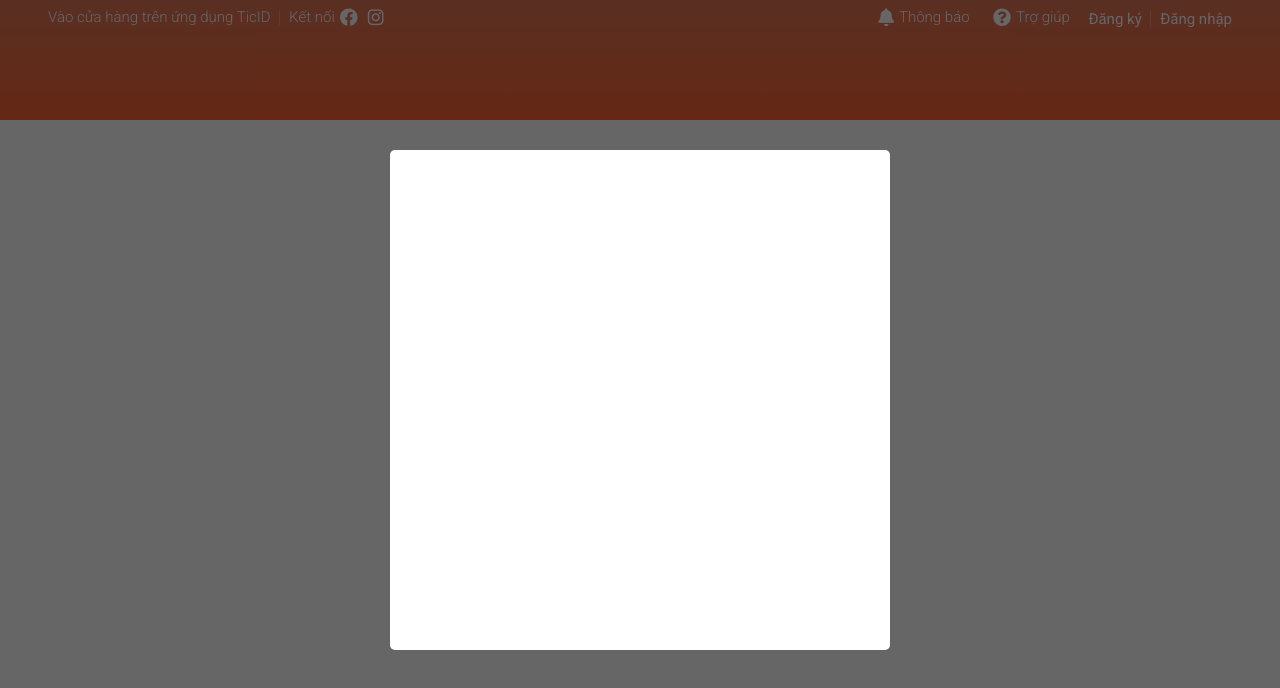
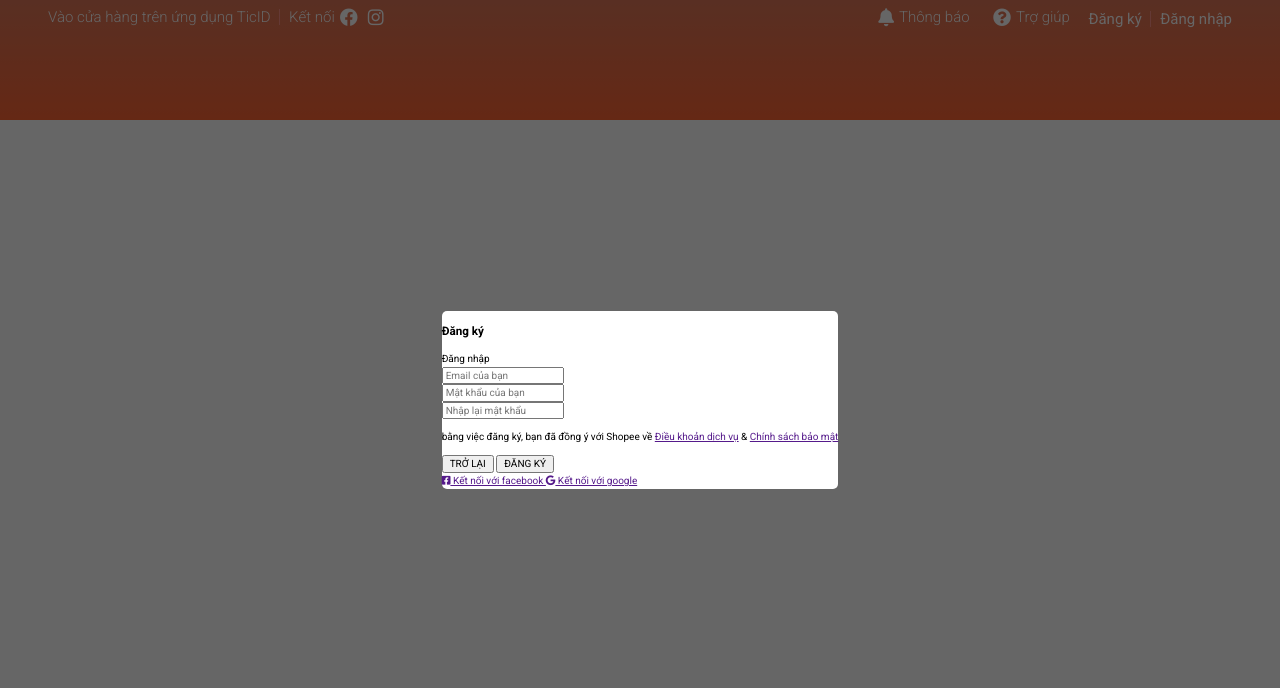
Before and after one commit to ducmk254/shopees, a website: page index.html in a window 1280 px wide. Drawn offline with Linux system fonts and the light colour scheme.

Commit message:
build register-login form

```diff
--- a/assets/css/base.css
+++ b/assets/css/base.css
@@ -89,8 +89,6 @@
 }
 
 .modal__body{
-    width: 500px;
-    height: 500px;
     background-color:var(--white-color);
     z-index: 10;
     border-radius: 5px;
--- a/index.html
+++ b/index.html
@@ -110,7 +110,49 @@
                 </div>
                 <div class="modal__body">
                     <div class="modal__inner">
+                        <!--  Authen form  -->
+                        <div class="auth-form">
+                            <div class="auth-form__header">
+                                <h3 class="auth-form__heading">
+                                    Đăng ký
+                                </h3>
+                                <span class="auth-form__switch-btn">Đăng nhập</span>
+                            </div>
 
+                            <div class="auth-form__form">
+
+                                <div class="auth-form__group">
+                                    <input type="text" class="auth-form__input" placeholder="Email của bạn" />
+                                </div>
+                                <div class="auth-form__group">
+                                    <input type="password" class="auth-form__input" placeholder="Mật khẩu của bạn" />
+                                </div>
+                                <div class="auth-form__group">
+                                    <input type="password" class="auth-form__input" placeholder="Nhập lại mật khẩu" />
+                                </div>
+                            </div>
+                            <div class="auth-form__aside">
+                                <p class="auth-form__pilicy-text">bằng việc đăng ký, bạn đã đồng ý với Shopee về
+                                    <a href="" class="authen-form__policy-link">Điều khoản dịch vụ</a> &
+                                    <a href="" class="authen-form__policy-link">Chính sách bảo mật</a>
+                                </p>
+                            </div>
+
+                            <div class="auth-form__controls">
+                                <button class="btn">TRỞ LẠI</button>
+                                <button class="btn btn--primary">ĐĂNG KÝ</button>
+                            </div>
+                            <div class="auth-form__socials">
+                                <a href="" class="btn btn--with-icon">
+                                    <i class="fab fa-facebook-square"></i>
+                                    Kết nối với facebook
+                                </a>
+                                <a href="" class="btn btn--with-icon">
+                                    <i class="fab fa-google"></i>
+                                    Kết nối với google
+                                </a>
+                            </div>
+                        </div>
                     </div>
                 </div>
             </div>
```
Also changed, not shown: README.md.
